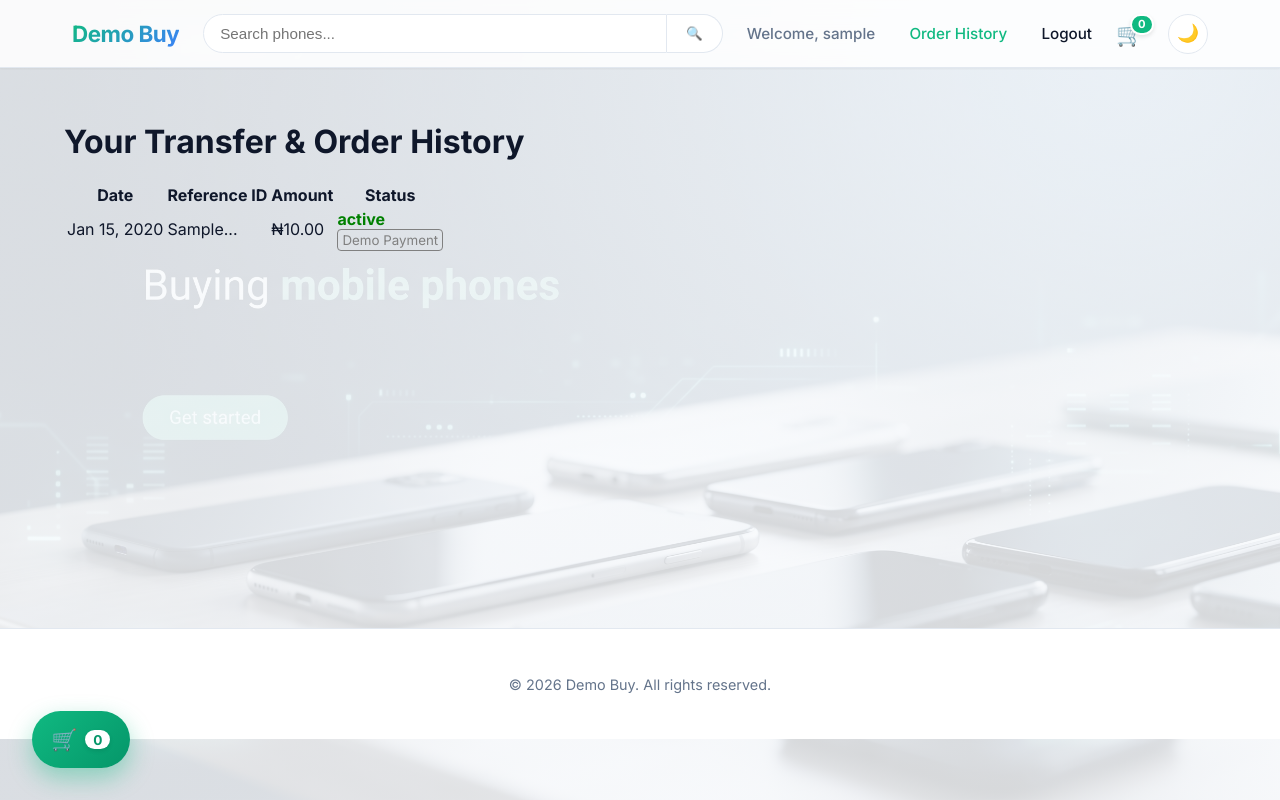
After one commit to Ali-hellcab/DemoBUY, a Django app: page /history/ in a window 1280 px wide. The commit adds this page. Run offline with Django 5.2, Linux system fonts and the light colour scheme; a user stored in the database is signed in; tables that the repository leaves empty hold one stand-in row (values such as "Sample post").

Commit message:
Update project

```diff
--- a/demobuy/urls.py
+++ b/demobuy/urls.py
@@ -7,7 +7,7 @@
     path("admin/", admin.site.urls),
     path("accounts/", include("accounts.urls")),
     path("accounts/", include("allauth.urls")),  # Google OAuth endpoints
-    path("", include("products.urls")),
+    path("", include("products.urls")),          # Routes home, cart, checkout, payment, and history
 ]
 
 if settings.DEBUG:
--- a/products/models.py
+++ b/products/models.py
@@ -1,5 +1,6 @@
+import uuid
 from django.db import models
-
+from django.conf import settings
 
 class Product(models.Model):
     name = models.CharField(max_length=200)
@@ -18,3 +19,26 @@
     @property
     def in_stock(self):
         return self.quantity > 0
+
+class Order(models.Model):
+    user = models.ForeignKey(settings.AUTH_USER_MODEL, on_delete=models.CASCADE)
+    total_amount = models.DecimalField(max_digits=10, decimal_places=2)
+    paystack_reference = models.CharField(max_length=100, unique=True, default=uuid.uuid4)
+    is_paid = models.BooleanField(default=False)
+
+    # Tracking fields
+    payment_status = models.CharField(max_length=20, default="Pending")
+    is_demo_payment = models.BooleanField(default=True)
+    created_at = models.DateTimeField(auto_now_add=True)
+
+    def __str__(self):
+        return f"Order {self.id} by {self.user.username}"
+
+class OrderItem(models.Model):
+    order = models.ForeignKey(Order, related_name="items", on_delete=models.CASCADE)
+    product = models.ForeignKey(Product, on_delete=models.SET_NULL, null=True)
+    quantity = models.PositiveIntegerField(default=1)
+    price = models.DecimalField(max_digits=10, decimal_places=2)
+
+    def __str__(self):
+        return f"{self.quantity} of {self.product.name}"
--- /dev/null
+++ b/products/templates/products/order_history.html
@@ -0,0 +1,42 @@
+{% extends "base.html" %}
+{% block title %}Order History · Demo Buy{% endblock %}
+{% block content %}
+
+<h1>Your Transfer & Order History</h1>
+
+{% if orders %}
+  <table class="table">
+    <thead>
+      <tr>
+        <th>Date</th>
+        <th>Reference ID</th>
+        <th>Amount</th>
+        <th>Status</th>
+      </tr>
+    </thead>
+    <tbody>
+      {% for order in orders %}
+        <tr>
+          <td>{{ order.created_at|date:"M d, Y" }}</td>
+          <td>{{ order.paystack_reference|slice:":8" }}...</td>
+          <td>₦{{ order.total_amount }}</td>
+          <td>
+            {% if order.is_paid %}
+              <span style="color: green; font-weight: bold;">{{ order.payment_status }}</span>
+              {% if order.is_demo_payment %}
+                <br><small style="color: gray; border: 1px solid gray; padding: 2px 4px; border-radius: 4px;">Demo Payment</small>
+              {% endif %}
+            {% else %}
+              <span style="color: orange; font-weight: bold;">{{ order.payment_status }}</span>
+            {% endif %}
+          </td>
+        </tr>
+      {% endfor %}
+    </tbody>
+  </table>
+{% else %}
+  <p>You have not made any purchases yet.</p>
+  <a href="{% url 'home' %}" class="btn btn-primary">Start Shopping</a>
+{% endif %}
+
+{% endblock %}
--- a/products/urls.py
+++ b/products/urls.py
@@ -1,5 +1,4 @@
 from django.urls import path
-
 from . import views
 
 urlpatterns = [
@@ -8,5 +7,10 @@
     path("cart/add/<int:product_id>/", views.add_to_cart, name="add_to_cart"),
     path("cart/update/<int:product_id>/", views.update_cart_item, name="update_cart_item"),
     path("cart/remove/<int:product_id>/", views.remove_from_cart, name="remove_from_cart"),
+
+    # Checkout and Order Management
     path("checkout/", views.checkout, name="checkout"),
+    path("payment/verify/", views.verify_payment, name="verify_payment"),
+    path("payment/webhook/", views.paystack_webhook, name="paystack_webhook"),
+    path("history/", views.order_history, name="order_history"),
 ]
--- a/products/views.py
+++ b/products/views.py
@@ -1,16 +1,21 @@
-from urllib.parse import quote
-
+import hmac
+import hashlib
+import json
+import requests
+import uuid
 from django.conf import settings
+from django.urls import reverse
 from django.contrib import messages
 from django.contrib.auth.decorators import login_required
 from django.db import transaction
 from django.db.models import Q
+from django.http import HttpResponse
 from django.shortcuts import get_object_or_404, redirect, render
+from django.views.decorators.csrf import csrf_exempt
 from django.views.decorators.http import require_POST
 
 from .cart import Cart
-from .models import Product
-
+from .models import Product, Order, OrderItem
 
 def home(request):
     products = Product.objects.all()
@@ -86,6 +91,13 @@
 
 def cart_detail(request):
     cart = Cart(request)
+
+    # Add this block to handle the clear action directly on the cart page
+    if request.method == "POST" and "clear_cart" in request.POST:
+        cart.clear()
+        messages.info(request, "Your cart has been completely cleared.")
+        return redirect("cart")
+
     return render(request, "products/cart.html", {"cart": cart})
 
 
@@ -98,38 +110,148 @@
         messages.error(request, "Your cart is empty.")
         return redirect("cart")
 
-    # Validate stock for every item before touching the database
     items = list(cart)
+    # 1. Validate stock before proceeding
     for item in items:
         product = item["product"]
         if item["quantity"] > product.quantity:
             messages.error(
                 request,
-                f"Sorry, only {product.quantity} unit(s) of {product.name} are left in stock. "
-                f"Please update your cart.",
+                f"Sorry, only {product.quantity} unit(s) of {product.name} are left. Please update your cart."
             )
             return redirect("cart")
 
-    # Deduct stock atomically
-    message_parts = []
-    with transaction.atomic():
-        for item in items:
-            product = item["product"]
-            locked_product = Product.objects.select_for_update().get(id=product.id)
-            if item["quantity"] > locked_product.quantity:
-                messages.error(
-                    request,
-                    f"Sorry, {product.name} no longer has enough stock. Please update your cart.",
-                )
-                return redirect("cart")
-            locked_product.quantity -= item["quantity"]
-            locked_product.save()
-            message_parts.append(f"{product.name} x{item['quantity']}")
+    total = cart.get_total_price()
+    reference = str(uuid.uuid4())
 
-    total = cart.get_total_price()
-    cart.clear()
+    # 2. Create the Order in the database
+    order = Order.objects.create(
+        user=request.user,
+        total_amount=total,
+        paystack_reference=reference
+    )
 
-    whatsapp_text = f"I want to buy: {', '.join(message_parts)}. Total: ₦{total}"
-    whatsapp_url = f"https://wa.me/{settings.WHATSAPP_NUMBER}?text={quote(whatsapp_text)}"
+    for item in items:
+        OrderItem.objects.create(
+            order=order,
+            product=item["product"],
+            quantity=item["quantity"],
+            price=item["product"].price  # Fixed: correctly pulls price from the Product model
+        )
 
-    return redirect(whatsapp_url)
+    # 3. Initialize Paystack
+    callback_url = request.build_absolute_uri(reverse("verify_payment"))
+    headers = {
+        "Authorization": f"Bearer {settings.PAYSTACK_SECRET_KEY}",
+        "Content-Type": "application/json",
+    }
+    payload = {
+        "email": request.user.email,
+        "amount": int(total * 100),  # Convert Naira to Kobo
+        "reference": reference,
+        "callback_url": callback_url
+    }
+
+    response = requests.post("https://api.paystack.co/transaction/initialize", json=payload, headers=headers)
+    res_data = response.json()
+
+    if res_data.get("status"):
+        return redirect(res_data["data"]["authorization_url"])
+    else:
+        messages.error(request, f"Payment initialization failed: {res_data.get('message')}")
+        return redirect("cart")
+
+
+@login_required
+def verify_payment(request):
+    reference = request.GET.get("reference")
+    if not reference:
+        messages.error(request, "No transaction reference found.")
+        return redirect("cart")
+
+    order = get_object_or_404(Order, paystack_reference=reference, user=request.user)
+
+    if order.is_paid:
+        messages.info(request, "This order has already been paid for.")
+        return redirect("home")
+
+    headers = {"Authorization": f"Bearer {settings.PAYSTACK_SECRET_KEY}"}
+    response = requests.get(f"https://api.paystack.co/transaction/verify/{reference}", headers=headers)
+    res_data = response.json()
+
+    if res_data.get("status") and res_data["data"]["status"] == "success":
+        is_test_transaction = res_data["data"].get("domain") == "test"
+
+        with transaction.atomic():
+            for item in order.items.all():
+                locked_product = Product.objects.select_for_update().get(id=item.product.id)
+                if locked_product.quantity >= item.quantity:
+                    locked_product.quantity -= item.quantity
+                    locked_product.save()
+
+        order.is_paid = True
+        order.payment_status = "Successful"
+        order.is_demo_payment = is_test_transaction
+        order.save()
+
+        Cart(request).clear()
+
+        messages.success(request, f"Payment successful! Your order (Ref: {reference[:8]}) has been placed.")
+        return redirect("home")  # Redirects to home page on success
+    else:
+        messages.error(request, "Payment failed or was canceled. Please try again.")
+        return redirect("cart")
+
+
+@csrf_exempt
+@require_POST
+def paystack_webhook(request):
+    paystack_signature = request.headers.get("x-paystack-signature")
+    if not paystack_signature:
+        return HttpResponse(status=400)
+
+    secret = settings.PAYSTACK_SECRET_KEY.encode('utf-8')
+    body = request.body
+    computed_hmac = hmac.new(secret, body, hashlib.sha512).hexdigest()
+
+    if computed_hmac != paystack_signature:
+        return HttpResponse(status=400)
+
+    try:
+        payload = json.loads(body)
+    except json.JSONDecodeError:
+        return HttpResponse(status=400)
+
+    event = payload.get("event")
+    data = payload.get("data", {})
+
+    if event == "charge.success":
+        reference = data.get("reference")
+        is_test_transaction = data.get("domain") == "test"
+
+        try:
+            order = Order.objects.get(paystack_reference=reference)
+
+            if not order.is_paid:
+                with transaction.atomic():
+                    for item in order.items.all():
+                        locked_product = Product.objects.select_for_update().get(id=item.product.id)
+                        if locked_product.quantity >= item.quantity:
+                            locked_product.quantity -= item.quantity
+                            locked_product.save()
+
+                    order.is_paid = True
+                    order.payment_status = "Successful"
+                    order.is_demo_payment = is_test_transaction
+                    order.save()
+
+        except Order.DoesNotExist:
+            pass
+
+    return HttpResponse(status=200)
+
+
+@login_required
+def order_history(request):
+    orders = Order.objects.filter(user=request.user).order_by('-created_at')
+    return render(request, 'products/order_history.html', {'orders': orders})
--- a/templates/base.html
+++ b/templates/base.html
@@ -20,13 +20,16 @@
       <div class="auth-bar">
         {% if user.is_authenticated %}
           <span>Welcome, {{ user.username }}</span>
+
+          <!-- NEW: Order History Link -->
+          <a href="{% url 'order_history' %}" style="margin: 0 15px;">Order History</a>
+
           <form method="post" action="{% url 'accounts:logout' %}" class="inline-form">
             {% csrf_token %}
             <button type="submit" class="link-btn">Logout</button>
           </form>
         {% else %}
           <a href="{% url 'accounts:login' %}">Login</a>
-
         {% endif %}
       </div>
 
```
Also changed, not shown: demobuy/settings.py (+14 -59 lines), products/templates/products/cart.html (+20 -3 lines), products/migrations/0002_order_orderitem.py (added), products/migrations/0003_order_is_demo_payment_order_payment_status.py (added).
